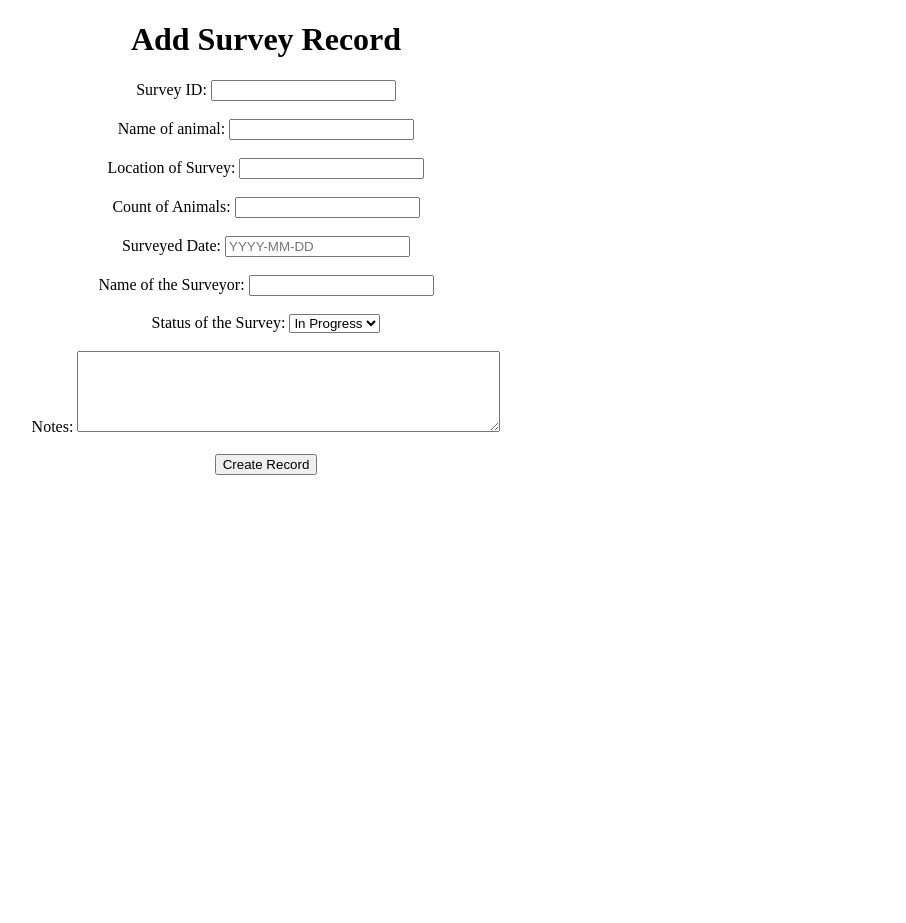
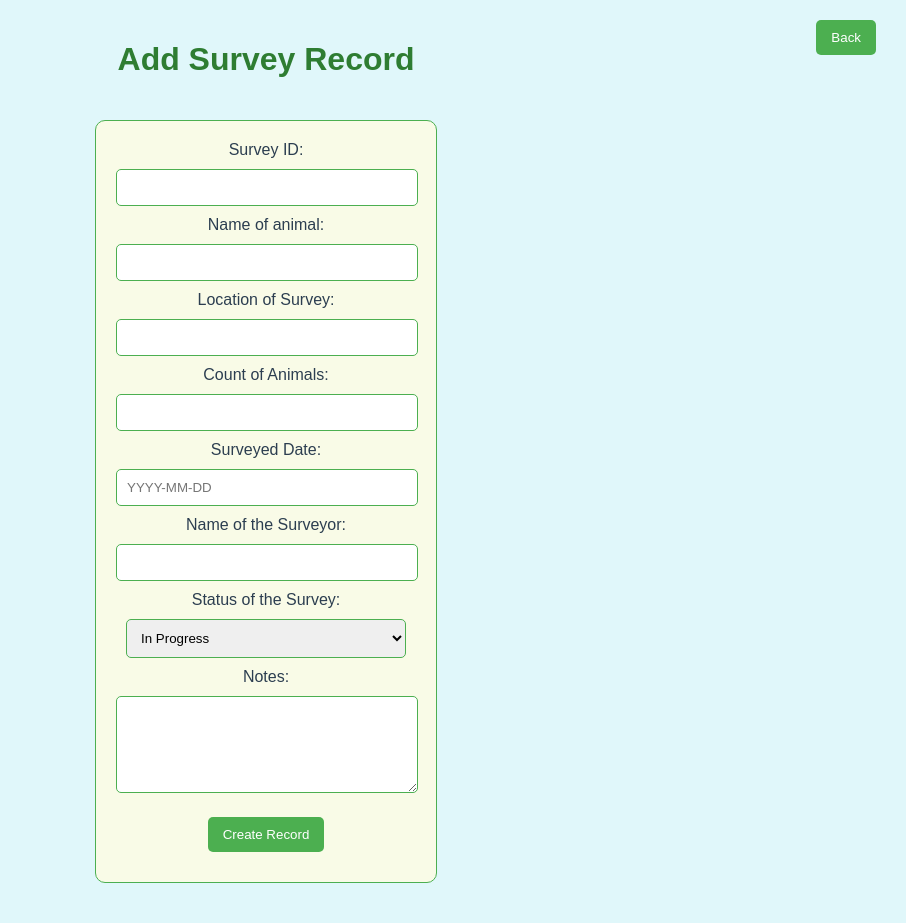
Before and after one commit to allensamjoshua/animal-survey-tracking, a Flask app: page /admin/admin_dashboard/create_record in a window 1280 px wide. Shown: the whole page, without its empty margins (374-1280 px from the left). Before the commit the page ends 475 px from the top, so only its background shows below. Run offline with Flask 3, Linux system fonts and the light colour scheme; the visitor is signed in with stand-in values (Sample User, id 1).

Commit message:
eod oct03

```diff
--- a/add_admin.py
+++ b/add_admin.py
@@ -33,7 +33,6 @@ def admin_signup():
         db.session.add(admin_add)
         db.session.commit()
         flash("Admin Created")
-        return redirect(url_for('admin_signup'))
 
     return render_template("create_admin.html")
 
--- a/app.py
+++ b/app.py
@@ -1,4 +1,4 @@
-from flask import Flask, redirect, render_template, url_for, request, session, flash
+from flask import Flask, redirect, render_template, url_for, request, session, flash, make_response
 from flask_sqlalchemy import SQLAlchemy
 from flask_bcrypt import Bcrypt
 
@@ -31,7 +31,7 @@ class Admin(db.Model):
     username = db.Column(db.String(50), unique=True, nullable=False)
     password = db.Column(db.String(60), nullable=False)
 
-#homepage
+# Homepage
 @app.route('/', methods=['GET'])
 def home():
     query = request.args.get('query', '')  # Get the search query from the URL
@@ -42,21 +42,21 @@ def home():
 
     return render_template("home.html", results=results, query=query)
 
-#admin login page
+# Admin login page
 @app.route('/admin', methods=['GET','POST'])
 def admin_login():
-    if request.method=='POST':
+    if request.method == 'POST':
         uname = request.form['username']
         pwd = request.form['password']
         admin = Admin.query.filter_by(username=uname).first()
-        if admin and bcrypt.check_password_hash(admin.password,pwd): #to check if the hashed password matches
-            session['admin']=True
+        if admin and bcrypt.check_password_hash(admin.password, pwd):  # Check if the hashed password matches
+            session['admin'] = True  # Set session variable upon successful login
             return redirect(url_for('admin_dashboard'))
         else:
             flash("Invalid Credentials")
     return render_template('admin_login.html')
 
-#admin dashboard page
+# Admin dashboard page
 @app.route('/admin/admin_dashboard', methods=['GET','POST'])
 def admin_dashboard():
     if 'admin' not in session:
@@ -68,7 +68,7 @@ def admin_dashboard():
 @app.route('/admin/admin_dashboard/create_record', methods=['GET','POST'])
 def create_record():
     if 'admin' not in session:
-        return redirect(url_for('admin'))
+        return redirect(url_for('admin_login'))
 
     if request.method == 'POST':
         s_id = request.form['survey_id']
@@ -80,34 +80,34 @@ def create_record():
         stats = request.form['status']
         notes = request.form['notes']
 
-        exist = AnimalSurvey.query.filter_by(survey_id = s_id).first()
+        exist = AnimalSurvey.query.filter_by(survey_id=s_id).first()
         if exist:
             flash("Survey Id already exists!")
             return redirect(url_for('admin_dashboard'))
 
         else:
             insert_qry = AnimalSurvey(
-                survey_id = s_id,
-                animal_name = a_name,
-                location = loc,
-                animal_count = a_count,
-                survey_date = s_date,
-                surveyor_name = s_name,
-                status = stats,
-                notes = notes
+                survey_id=s_id,
+                animal_name=a_name,
+                location=loc,
+                animal_count=a_count,
+                survey_date=s_date,
+                surveyor_name=s_name,
+                status=stats,
+                notes=notes
             )
 
             db.session.add(insert_qry)
             db.session.commit()
+            flash("New Record Added")
             return redirect(url_for('admin_dashboard'))
 
     return render_template('create_record.html')
 
-
 @app.route('/admin/admin_dashboard/update_record/<int:survey_id>', methods=['GET', 'POST'])
 def update_record(survey_id):
     if "admin" not in session:
-        return redirect(url_for('admin'))
+        return redirect(url_for('admin_login'))
 
     exists = AnimalSurvey.query.filter_by(survey_id=survey_id).first()
 
@@ -143,15 +143,14 @@ def update_record(survey_id):
     flash("Record does not exist")
     return redirect(url_for('admin_dashboard'))
 
-
-@app.route("/admin/admin_dashboard/delete_record", methods=['GET','POST'])
+@app.route("/admin/admin_dashboard/delete_record", methods=['POST'])
 def delete_record():
     if "admin" not in session:
-        return redirect(url_for('admin'))
+        return redirect(url_for('admin_login'))
 
     if request.method == "POST":
         s_id = request.form['survey_id']
-        record = AnimalSurvey.query.filter_by(survey_id = s_id).first()
+        record = AnimalSurvey.query.filter_by(survey_id=s_id).first()
 
         if record:
             db.session.delete(record)
@@ -159,6 +158,10 @@ def delete_record():
             flash("Deleted Record Successfully!")
             return redirect(url_for("admin_dashboard"))
 
+@app.route('/admin/admin_dashboard/logout', methods=['GET'])
+def logout():
+    session.pop('admin', None)  # Remove the admin session
+    return redirect(url_for('home'))  # Redirect to the homepage or login page
 
 if __name__ == '__main__':
    app.run(debug=True)
--- a/static/styles.css
+++ b/static/styles.css
@@ -1,4 +1,90 @@
-table, th, td {
-  border: 1px solid black;
+/* General Styles */
+body {
+  font-family: Arial, sans-serif;
+  background-color: #e0f7fa;
+  color: #2c3e50;
+  margin: 0;
+  padding: 20px;
+  text-align: center;
+}
+
+h1, h2 {
+  color: #2e7d32;
+}
+
+button {
+  background-color: #4caf50;
+  color: white;
+  border: none;
+  padding: 10px 15px;
+  border-radius: 5px;
+  cursor: pointer;
+  margin: 10px;
+}
+
+button:hover {
+  background-color: #388e3c;
+}
+
+/* Form Styles */
+form {
+  margin: 20px auto;
+  padding: 20px;
+  background-color: #f9fbe7;
+  border: 1px solid #4caf50;
+  border-radius: 10px;
+  width: 300px; /* Fixed width for consistency */
+}
+
+input, select, textarea {
+  width: calc(100% - 20px); /* Adjusted for padding */
+  padding: 10px;
+  margin: 10px 0;
+  border: 1px solid #4caf50;
+  border-radius: 5px;
+}
+
+/* Table Styles */
+table {
+  width: 90%;
+  margin: 20px auto;
   border-collapse: collapse;
 }
+
+th, td {
+  border: 1px solid #4caf50;
+  padding: 8px;
+  text-align: center;
+}
+
+th {
+  background-color: #81c784;
+  color: white;
+}
+
+tr:nth-child(even) {
+  background-color: #f1f8e9;
+}
+
+tr:hover {
+  background-color: #dcedc8;
+}
+
+/* Center Alignment */
+.center {
+  display: flex;
+  flex-direction: column;
+  align-items: center;
+}
+
+.top-right {
+    position: absolute;
+    top: 10px;
+    right: 20px;
+}
+
+.top-left {
+  position: absolute;
+  top: 10px;
+  right: 20px;
+}
--- a/templates/create_record.html
+++ b/templates/create_record.html
@@ -1,36 +1,49 @@
 <!DOCTYPE html>
 <html>
 <head>
-        <title>
-            Add Record
-        </title>
+    <title>Add Record</title>
+    <link rel="stylesheet" href="/static/styles.css"/>
 </head>
 <body>
-        <center>
+    <div class="top-left">
+        <button onclick="location.href='{{url_for('admin_dashboard')}}'">Back</button>
+    </div>
+    <div class="center">
         <h1>Add Survey Record</h1>
         <form method="post" action="{{ url_for('create_record') }}">
             <label for="survey_id">Survey ID: </label>
-                <input type="text" name="survey_id" id="survey_id" required/><br><br>
+            <input type="text" name="survey_id" id="survey_id" required/><br>
             <label for="animal_name">Name of animal: </label>
-                <input type="text" name="animal_name" id="animal_name" required/><br><br>
+            <input type="text" name="animal_name" id="animal_name" required/><br>
             <label for="location">Location of Survey: </label>
-                <input type="text" name="location" id="location" required/><br><br>
+            <input type="text" name="location" id="location" required/><br>
             <label for="animal_count">Count of Animals: </label>
-                <input type="number" name="animal_count" id="animal_count"/><br><br>
+            <input type="number" name="animal_count" id="animal_count"/><br>
             <label for="survey_date">Surveyed Date: </label>
-                <input type="text" name="survey_date" id="survey_date" placeholder="YYYY-MM-DD" required/><br><br>
+            <input type="text" name="survey_date" id="survey_date" placeholder="YYYY-MM-DD" required/><br>
             <label for="surveyor_name">Name of the Surveyor: </label>
-                <input type="text" name="surveyor_name" id="surveyor_name" required/><br><br>
+            <input type="text" name="surveyor_name" id="surveyor_name" required/><br>
             <label for="status">Status of the Survey: </label>
             <select name="status" id="status">
                 <option value="In Progress">In Progress</option>
                 <option value="Completed">Completed</option>
                 <option value="Aborted">Aborted</option>
-                </select><br><br>
+            </select><br>
             <label for="notes">Notes: </label>
-                <textarea name="notes" id="notes" rows="5" cols="50"></textarea><br><br>
+            <textarea name="notes" id="notes" rows="5" cols="50"></textarea><br>
             <button type="submit">Create Record</button>
         </form>
-        </center>
+
+        <!-- Flash Messages -->
+        {% with messages = get_flashed_messages() %}
+            {% if messages %}
+                <div class="flash-messages">
+                    {% for message in messages %}
+                        <div class="flash-message">{{ message }}</div>
+                    {% endfor %}
+                </div>
+            {% endif %}
+        {% endwith %}
+    </div>
 </body>
 </html>
```
Also changed, not shown: templates/admin_dashboard.html (+32 -9 lines), templates/admin_login.html (+16 -2 lines), templates/home.html (+6 -5 lines), templates/update_record.html (+28 -13 lines), static/animal-pattern.jpg (added), templates/delete_record.html (deleted). Lines whose indentation alone changed are shown as unchanged.
